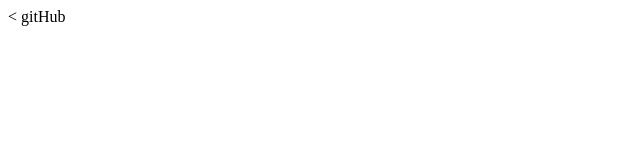
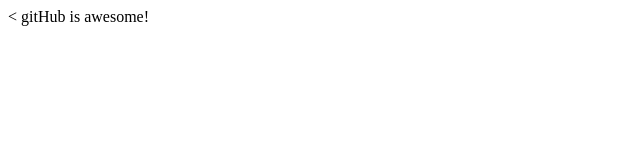
Before and after one commit to sashawd/test, a plain HTML site: page index.html in a window 1280 px wide. Shown: the full height of the page, 0-640 px from the left. Drawn offline with Linux system fonts and the light colour scheme.

Commit message:
Update index.html

```diff
--- a/index.html
+++ b/index.html
@@ -3,6 +3,6 @@
 	<title>test</title>
 </head>
 <body>
-	gitHub
+	gitHub is awesome!
 </body>
 </html>
```
